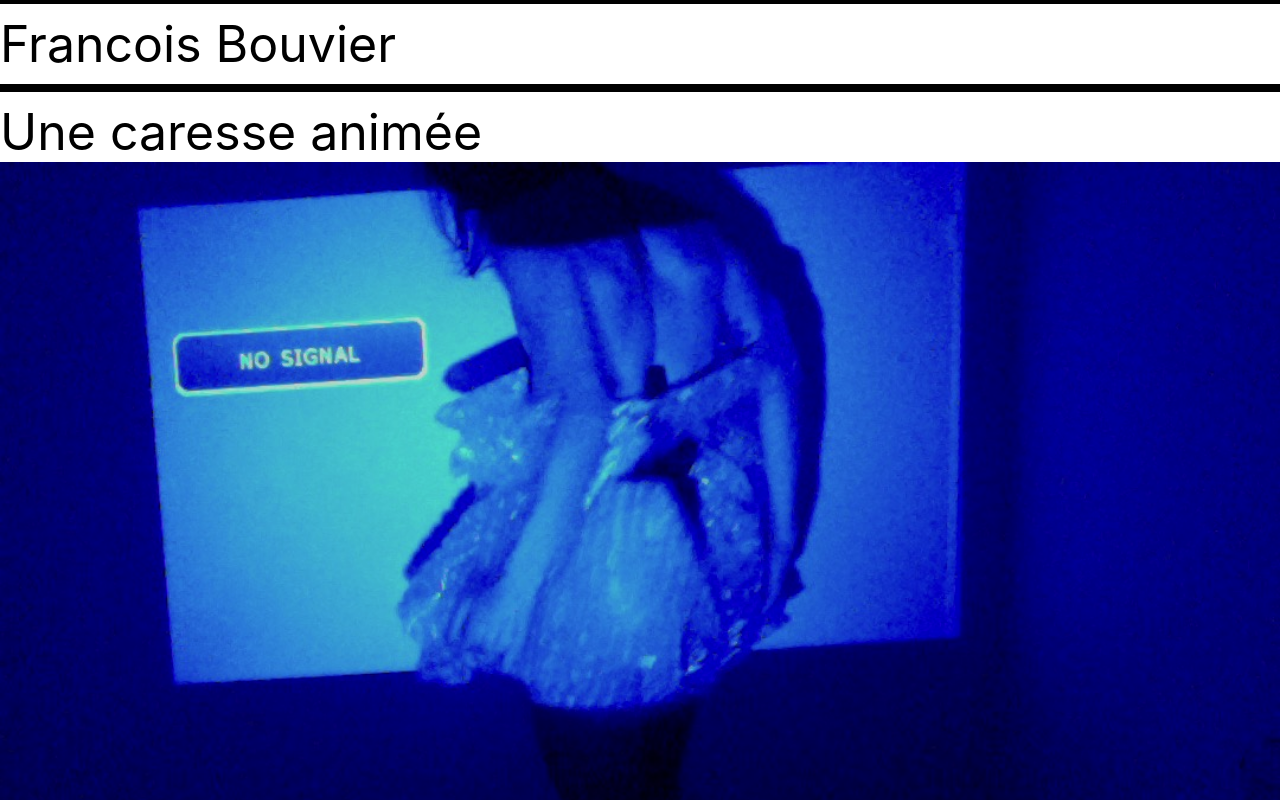
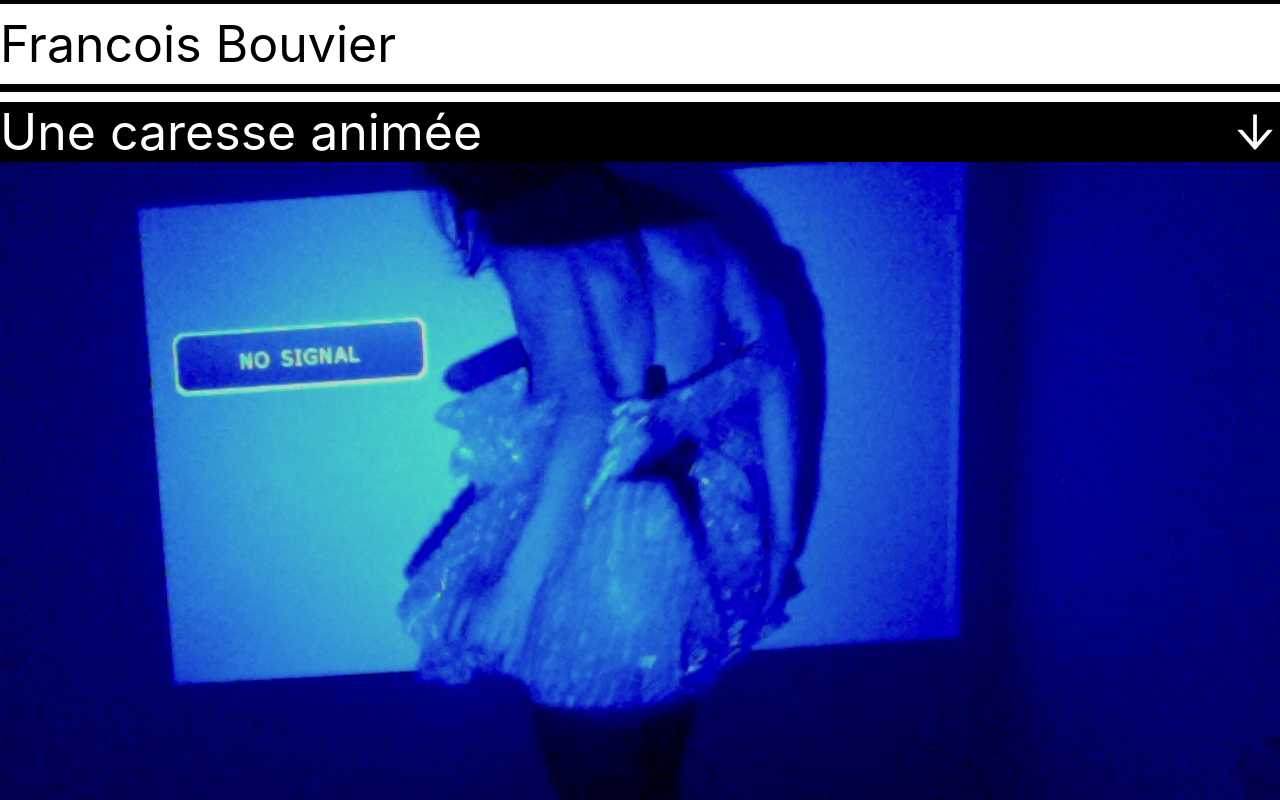
Before and after one commit to seb-2002/francois2021, a React (Create React App) app: page / in a window 1280 px wide. Both pictures are taken after a click on the element "Une caresse animée". Shown: the top 800 px of the page. Built offline with nearby package versions, Linux system fonts and the light colour scheme.

Commit message:
styled project pages

```diff
--- a/package.json
+++ b/package.json
@@ -9,6 +9,7 @@
     "node-sass": "^5.0.0",
     "react": "^17.0.1",
     "react-dom": "^17.0.1",
+    "react-icons": "^4.2.0",
     "react-scripts": "4.0.3",
     "web-vitals": "^1.1.0"
   },
--- a/src/components/boxContent.jsx
+++ b/src/components/boxContent.jsx
@@ -1,5 +1,6 @@
 import './boxContent.scss';
 import Credits from './credits';
+import {AiOutlineArrowDown} from 'react-icons/ai'
 
 import {useState} from 'react';
 
@@ -65,9 +66,12 @@ function BoxContent(props) {
    }
 
    {show &&
+   <div className="selectedTitle">
     <h2 onClick={()=>clickHandler(id)}>
       {show}
     </h2>
+    <AiOutlineArrowDown/>
+    </div>
    }
 
 
@@ -79,6 +83,8 @@ function BoxContent(props) {
    }
 
   {img && <img className="principle_img" src={img} alt={alt}/>}
+   <div className="boxContent--body">
+
 
   {header &&
     <p className="header">
@@ -113,9 +119,12 @@ function BoxContent(props) {
   }
 
   {video && videoTitle &&
-    <p onClick={() => toggleVideo()}className="videoTitle">
-    {videoTitle} (...)
-    </p>
+  <p className="videoTitle">
+
+    <span onClick={() => toggleVideo()}className="button">
+    {videoTitle}
+    </span>
+  </p>
   }
 
   {video && videoTitle && showVideo &&
@@ -138,6 +147,8 @@ function BoxContent(props) {
     (en) {bioEn}
   </p>
   }
+
+  </div>
     </>
   )
 }
--- a/src/components/boxContent.scss
+++ b/src/components/boxContent.scss
@@ -1,3 +1,15 @@
+.selectedTitle {
+  background-color: black;
+  color: white;
+  display: flex;
+  align-items: center;
+  justify-content: space-between;
+}
+
+.boxContent--body {
+  margin: auto 0.5rem;
+}
+
 .principle_img {
   width: 100%;
 }
@@ -8,6 +20,7 @@
 
 .status {
   font-size: 2rem;
+  margin-bottom: 5rem;
 }
 
 .bio {
@@ -29,11 +42,28 @@
   margin-top: 0;
   font-size: 1.5rem;
 }
+
 .introText {
   margin-bottom: 0;
   font-size: 1.5rem;
+  &:hover {
+    font-style: italic;
+    font-size: 1.6rem;
+  }
 }
 
 .videoTitle {
+  margin-top: 2rem;
+  display: flex;
+}
+
+.button {
   font-size: 1.5rem;
+  border: 1px solid black;
+  color: black;
+  background-color: white;
+  &:hover {
+    color: white;
+    background-color: black;
+  }
 }
--- a/src/components/boxList.scss
+++ b/src/components/boxList.scss
@@ -4,5 +4,5 @@
   flex-direction: column;
   align-items: center;
   justify-content: space-between;
-  min-height: 85vh;
+  min-height: 95vh;
 }
--- a/src/components/credits.jsx
+++ b/src/components/credits.jsx
@@ -3,7 +3,7 @@ import './credits.scss'
 function Credits({credits}) {
   const formattedCredits = credits.map((credit) => {
     return (
-      <span><span className="role">{credit[0]}:</span> <span className="collaborator"> {credit[1]}</span> </span>
+      <span><span className="role">{credit[0]}:</span> <span className="collaborator"> {credit[1]}</span>&nbsp;//&nbsp;</span>
     )
   })
 
--- a/src/data/data.js
+++ b/src/data/data.js
@@ -17,7 +17,7 @@ const initialData = {
         alt:
           "A photograph of the artist in a minidress made of bubblewrap, back to the camera, facing a blue projection screen with the words 'no signal' written on it",
         video: "https://player.vimeo.com/video/346746408",
-        videoTitle: "Une caresse animée trailer",
+        videoTitle: "trailer",
         introTextFr: "Lorem ipsum dolor",
         textFr:
           "sit amet, consectetur adipiscing elit, sed do eiusmod tempor incididunt ut labore et dolore magna aliqua. Duis at consectetur lorem donec. Tempor orci eu lobortis elementum nibh tellus molestie nunc. Et leo duis ut diam quam nulla porttitor. Id cursus metus aliquam eleifend mi in. Interdum velit laoreet id donec ultrices tincidunt. Massa sed elementum tempus egestas sed sed risus pretium. Potenti nullam ac tortor vitae purus faucibus ornare suspendisse. Urna cursus eget nunc scelerisque viverra mauris in aliquam sem. Quisque id diam vel quam elementum. Augue interdum velit euismod in pellentesque massa placerat. Nulla facilisi nullam vehicula ipsum. Magna sit amet purus gravida quis blandit turpis. Consectetur adipiscing elit ut aliquam purus sit amet luctus venenatis. Vestibulum morbi blandit cursus risus at ultrices mi tempus imperdiet. Pellentesque elit eget gravida cum sociis.",
```
Also changed, not shown: 1 other file (tests, documents, lock files or other folders).
